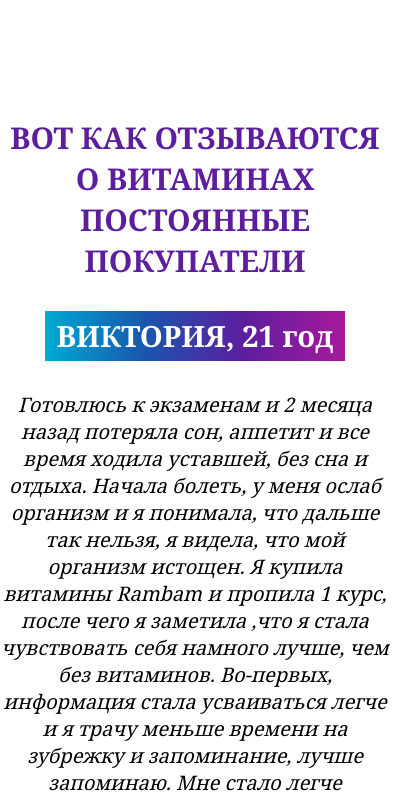
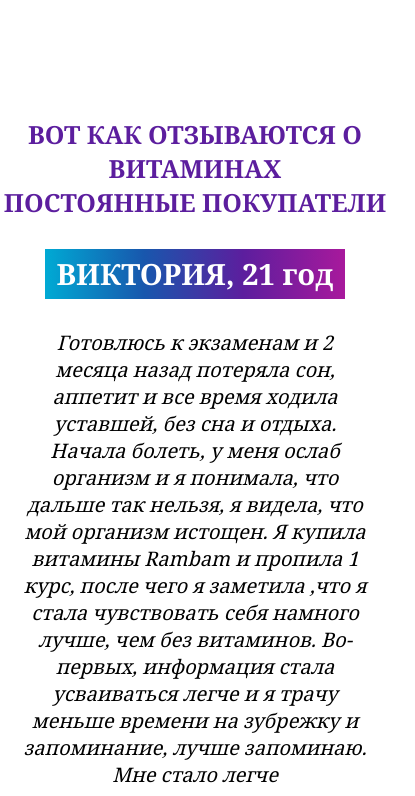
Before and after one commit to ErsultanDev/rambamb, a plain HTML site: page index.html in a window 390 px wide. Shown: the part 9155-9951 px from the top of the page, 415 px wide, since content can reach past the window. Drawn offline with nearby package versions, Linux system fonts and the light colour scheme.

Commit message:
Add files via upload

```diff
--- a/CSS/_blocks/_b7.less
+++ b/CSS/_blocks/_b7.less
@@ -2,7 +2,8 @@
 
 .b7 {
     padding: 90px 0;
-   .b7_title{
+
+    .b7_title {
         font-size: 30px;
         text-align: center;
         color: rgb(92, 30, 158);
@@ -24,6 +25,10 @@
                 background-image: -ms-linear-gradient(0deg, rgb(0, 170, 212) 0%, rgb(24, 87, 173) 33%, rgb(92, 30, 158) 66%, rgb(168, 25, 156) 100%);
             }
 
+
+        }
+    }
+
     .b7_desc {
         margin: 30px auto;
         font-style: italic;
@@ -31,5 +36,15 @@
         font-family: "NotoSerifRegular";
     }
 }
+
+
+@media screen and (max-width:850px) {
+    .b7 {
+        .b7_title{
+            font-size: 25px;
+        }
+        .b7_desc {
+            padding: 0 20px;
         }
     }
+}
```
Also changed, not shown: CSS/style.css, index.html (line endings or trailing spaces), libs/slick-theme.css. Lines whose indentation alone changed are shown as unchanged.
